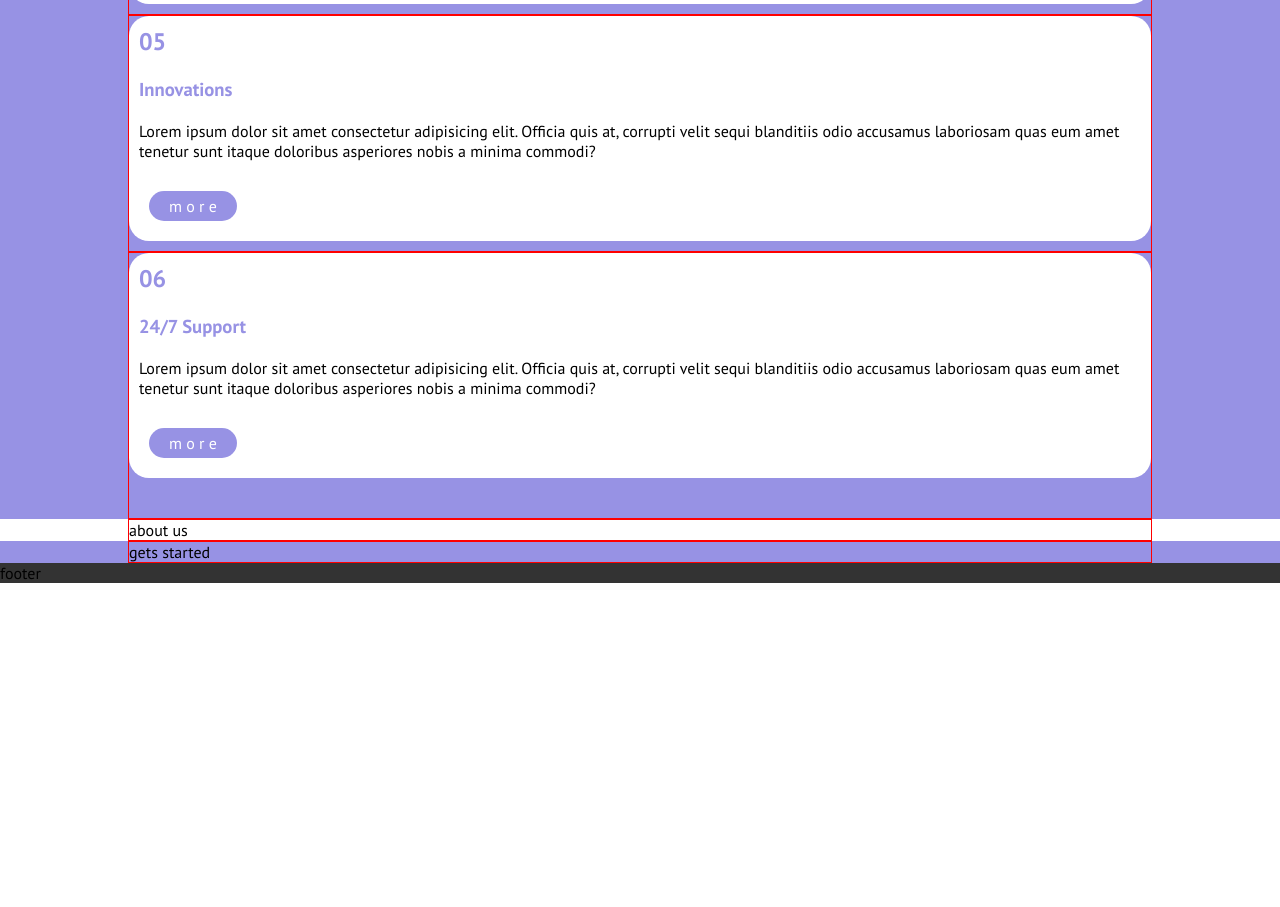
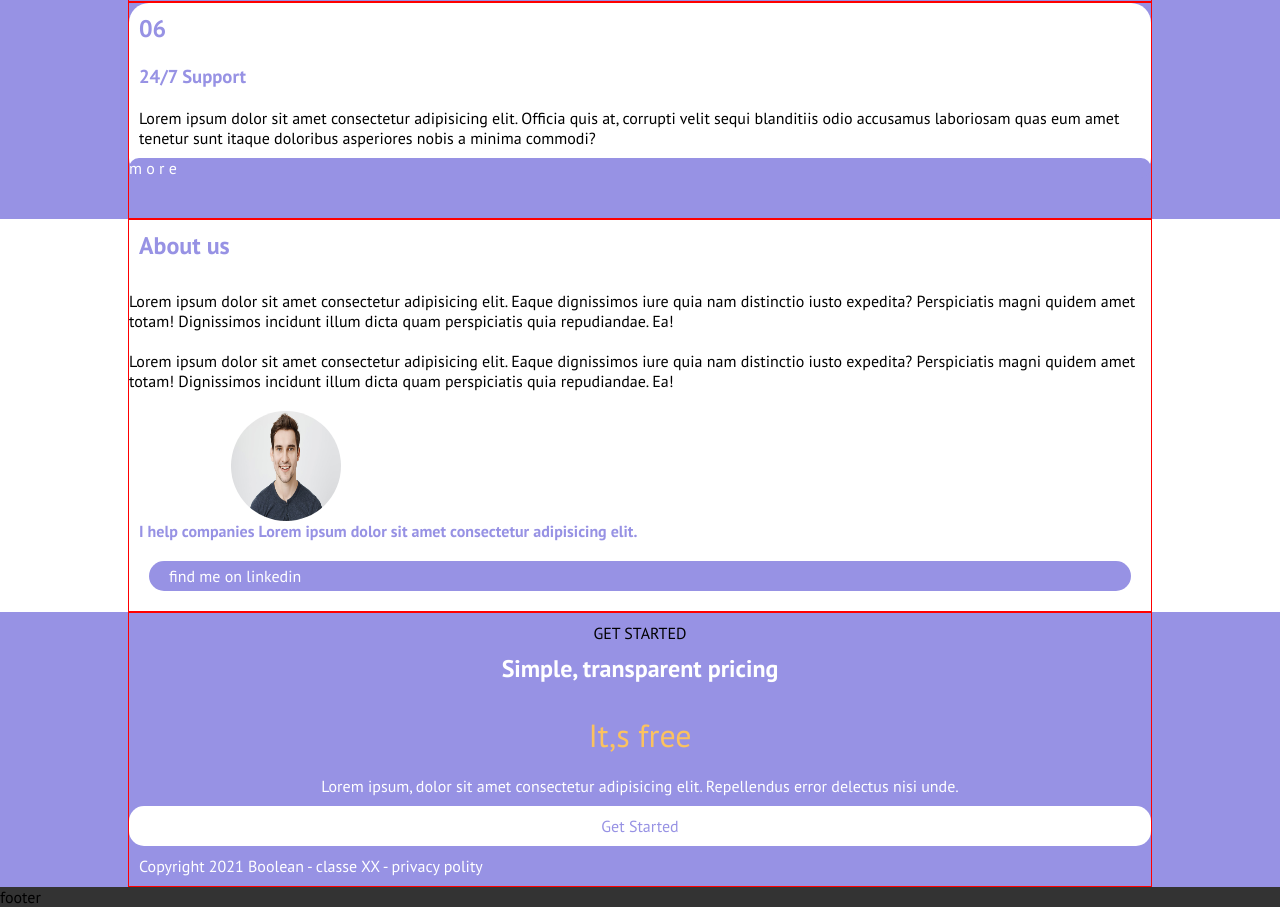
Before and after one commit to RiccardoMarroni/htmlcss-responsive-layout, a plain HTML site: page index.html in a window 1280 px wide. Shown: the part 6211-7118 px from the top of the page. Before the commit the page ends 6794 px from the top, so only its background shows below. Drawn offline with Linux system fonts and the light colour scheme.

Commit message:
call+tp+action

```diff
--- a/index.html
+++ b/index.html
@@ -163,7 +163,8 @@
                 <div class="card card-white">
                     <h2 class=" text-purple padding">01</h2>
                     <h3 class=" text-purple padding">HIgh quality</h3>
-                    <p class="padding">Lorem ipsum dolor sit amet consectetur adipisicing elit. Officia quis at, corrupti velit sequi
+                    <p class="padding">Lorem ipsum dolor sit amet consectetur adipisicing elit. Officia quis at,
+                        corrupti velit sequi
                         blanditiis odio accusamus laboriosam quas eum amet tenetur sunt itaque doloribus asperiores
                         nobis a minima commodi?</p>
                     <div class="btn-more">
@@ -175,7 +176,8 @@
                 <div class="card card-white">
                     <h2 class=" text-purple padding">02</h2>
                     <h3 class=" text-purple padding">Creative team</h3>
-                    <p class="padding">Lorem ipsum dolor sit amet consectetur adipisicing elit. Officia quis at, corrupti velit sequi
+                    <p class="padding">Lorem ipsum dolor sit amet consectetur adipisicing elit. Officia quis at,
+                        corrupti velit sequi
                         blanditiis odio accusamus laboriosam quas eum amet tenetur sunt itaque doloribus asperiores
                         nobis a minima commodi?</p>
                     <div class="btn-more">
@@ -187,7 +189,8 @@
                 <div class="card card-white">
                     <h2 class=" text-purple padding">03</h2>
                     <h3 class=" text-purple padding">Amazing Results</h3>
-                    <p class="padding">Lorem ipsum dolor sit amet consectetur adipisicing elit. Officia quis at, corrupti velit sequi
+                    <p class="padding">Lorem ipsum dolor sit amet consectetur adipisicing elit. Officia quis at,
+                        corrupti velit sequi
                         blanditiis odio accusamus laboriosam quas eum amet tenetur sunt itaque doloribus asperiores
                         nobis a minima commodi?</p>
                     <div class="btn-more">
@@ -199,7 +202,8 @@
                 <div class="card card-white">
                     <h2 class=" text-purple padding">04</h2>
                     <h3 class=" text-purple padding">Best Pricing</h3>
-                    <p class="padding">Lorem ipsum dolor sit amet consectetur adipisicing elit. Officia quis at, corrupti velit sequi
+                    <p class="padding">Lorem ipsum dolor sit amet consectetur adipisicing elit. Officia quis at,
+                        corrupti velit sequi
                         blanditiis odio accusamus laboriosam quas eum amet tenetur sunt itaque doloribus asperiores
                         nobis a minima commodi?</p>
                     <div class="btn-more">
@@ -211,7 +215,8 @@
                 <div class="card card-white">
                     <h2 class=" text-purple padding">05</h2>
                     <h3 class=" text-purple padding">Innovations</h3>
-                    <p class="padding">Lorem ipsum dolor sit amet consectetur adipisicing elit. Officia quis at, corrupti velit sequi
+                    <p class="padding">Lorem ipsum dolor sit amet consectetur adipisicing elit. Officia quis at,
+                        corrupti velit sequi
                         blanditiis odio accusamus laboriosam quas eum amet tenetur sunt itaque doloribus asperiores
                         nobis a minima commodi?</p>
                     <div class="btn-more">
@@ -223,7 +228,8 @@
                 <div class="card card-white">
                     <h2 class=" text-purple padding">06</h2>
                     <h3 class=" text-purple padding">24/7 Support</h3>
-                    <p class="padding">Lorem ipsum dolor sit amet consectetur adipisicing elit. Officia quis at, corrupti velit sequi
+                    <p class="padding">Lorem ipsum dolor sit amet consectetur adipisicing elit. Officia quis at,
+                        corrupti velit sequi
                         blanditiis odio accusamus laboriosam quas eum amet tenetur sunt itaque doloribus asperiores
                         nobis a minima commodi?</p>
                     <div class="btn-more">
@@ -235,13 +241,41 @@
 
         <section id="about-us">
             <div class="container debug">
-                about us
+                <h2 class="text-purple padding">About us</h2>
+                <p class="margin-t margin-b">Lorem ipsum dolor sit amet consectetur adipisicing elit. Eaque dignissimos
+                    iure quia nam distinctio
+                    iusto expedita? Perspiciatis magni quidem amet totam! Dignissimos incidunt illum dicta quam
+                    perspiciatis quia repudiandae. Ea!</p>
+                <p class=" margin-b">Lorem ipsum dolor sit amet consectetur adipisicing elit. Eaque dignissimos iure
+                    quia nam distinctio
+                    iusto expedita? Perspiciatis magni quidem amet totam! Dignissimos incidunt illum dicta quam
+                    perspiciatis quia repudiandae. Ea!</p>
+                <div>
+                    <img src="img/testimonial1.jpg" alt="" class="testimonial-img left-img margin-b">
+                </div>
+                <strong class="padding text-purple margin-t">
+                    I help companies Lorem ipsum dolor sit amet consectetur adipisicing elit.
+                </strong>
+                <div class="btn-linkedin">
+                    find me on linkedin
+                </div>
             </div>
         </section>
 
         <section id="call-to-action" class="section-purple">
             <div class="container debug">
-                gets started
+                <p class="padding text-center">GET STARTED</p>
+                <h2 class="margin-b text-white text-center">Simple, transparent pricing</h2>
+                <p class="padding text-center text-yellow">It,s free</p>
+                <p class="text-white text-center padding">
+                    Lorem ipsum, dolor sit amet consectetur adipisicing elit. Repellendus error delectus nisi unde.
+                </p>
+                <div class="btn-started margin-t margin-b">
+                    Get Started
+                </div>
+                <p class="padding text-white padding-gb text-little">
+                    Copyright 2021 Boolean - classe XX - privacy polity
+                </p>
             </div>
         </section>
     </main>
--- a/style/style.css
+++ b/style/style.css
@@ -128,13 +128,36 @@ a{
     margin: 0 auto;
 }
 
+.left-img{
+    margin-left: 10%;
+}
+
 .btn-more{
     display: inline-block;
+    background-color: var(--color-purple);
+    width: 100%;
+    border-radius: 15px;
+    color: white;
+    margin-right: 10%;
+}
+
+.btn-linkedin{
+
     background-color: var(--color-purple);
     margin: 20px;
     padding: 5px 20px;
     border-radius: 15px;
     color: white;
+}
+
+.btn-started{
+
+    margin: 0 auto;
+    background-color: white;
+    color: var(--color-purple);
+    border-radius: 15px;
+    padding: 10px 20px;
+    text-align: center;
 }
 /* card utility */
 .card{
@@ -192,6 +215,15 @@ a{
 .text-purple{
     color: var(--color-purple);
 }
+
+.text-yellow{
+    color: var(--color-free);
+    font-size: xx-large;
+}
+
+.tetx-little{
+    font-size: smaller;
+}
 /* nav */
 .logo-img{
     width: 20px;
```
Lines whose indentation alone changed are shown as unchanged.
